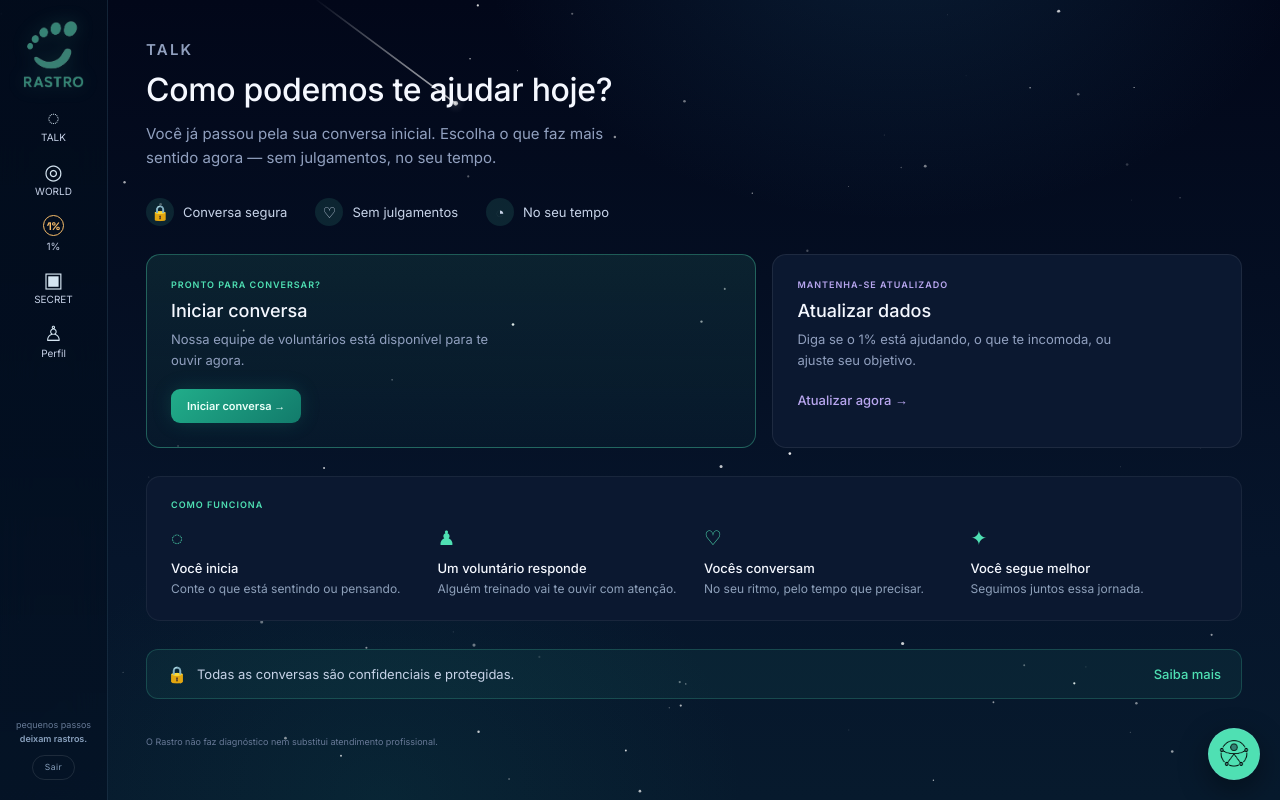
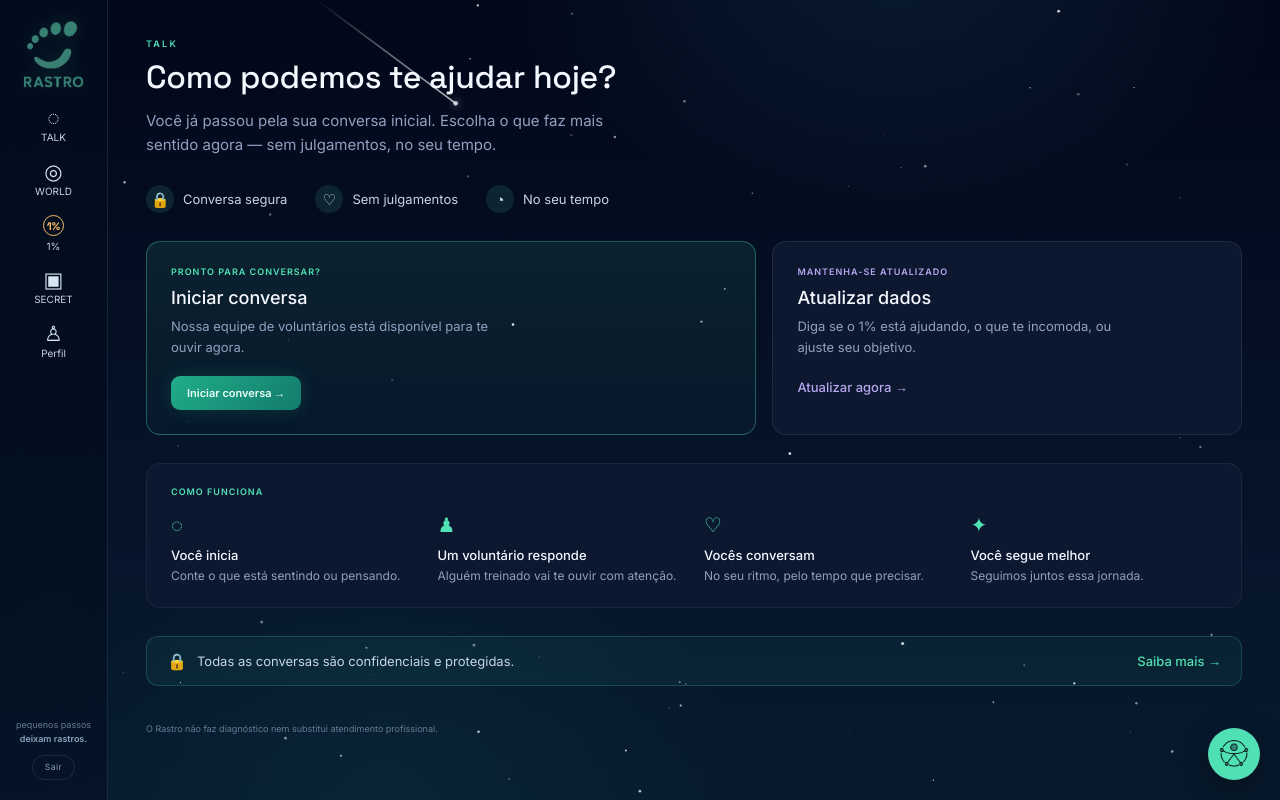
Before and after one commit to samandralves/RASTRO, a Flask app: template templates/user/talk_menu.html in a window 1280 px wide. Run offline with Flask 3, Linux system fonts and the light colour scheme; the template is opened without the code that fills it, so the values that code supplies are empty.

Commit message:
Update talk_menu.html

```diff
--- a/templates/user/talk_menu.html
+++ b/templates/user/talk_menu.html
@@ -6,6 +6,7 @@
   .talk-hero { display: flex; flex-direction: column; gap: 28px; }
 
   .talk-hero-heading h1 {
+    font-family: "Space Grotesk", sans-serif;
     font-size: 32px;
     font-weight: 500;
     line-height: 1.25;
@@ -13,7 +14,7 @@
     max-width: 560px;
     margin: 8px 0 12px;
   }
-  .talk-hero-heading p {
+  .talk-hero-heading p:not(.eyebrow) {
     font-size: 15px;
     color: var(--muted);
     max-width: 460px;
@@ -207,7 +208,7 @@
 
   <div class="talk-safety-banner">
     <div class="msg"><span class="icon">🔒</span>Todas as conversas são confidenciais e protegidas.</div>
-    <a href="#">Saiba mais</a>
+    <a href="{{ url_for('auth.privacidade') }}">Saiba mais →</a>
   </div>
 
   <p class="disclaimer">O Rastro não faz diagnóstico nem substitui atendimento profissional.</p>
```
